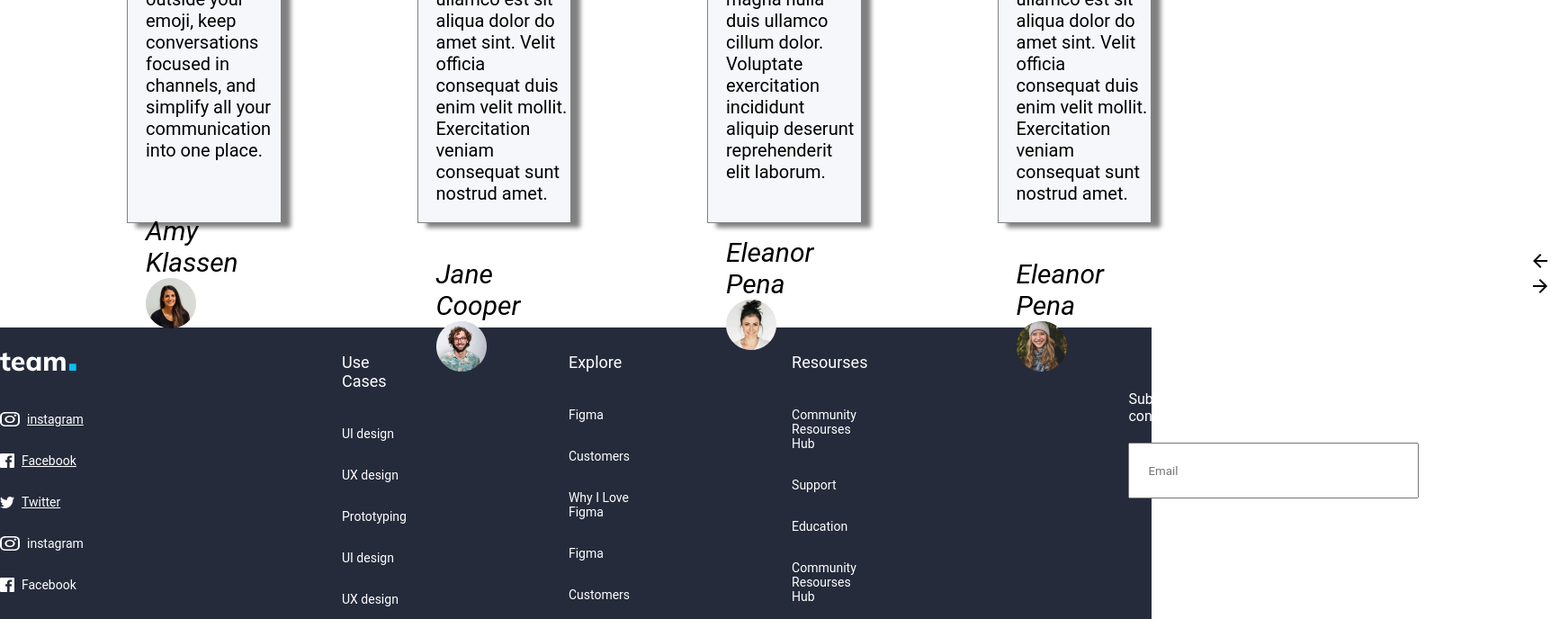
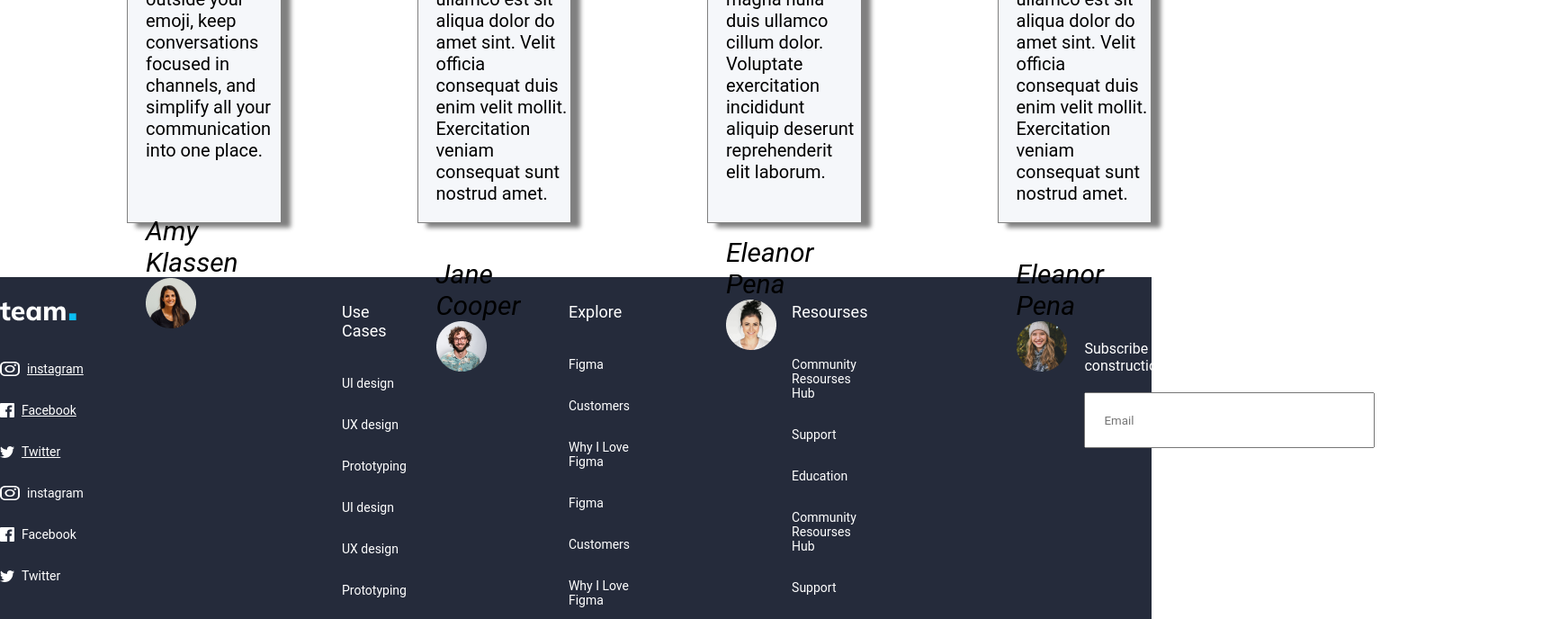
Before and after one commit to gerelt13/my-app, a Next.js app: page / in a window 1280 px wide. Shown: the part 2704-3392 px from the top of the page at 90% size, 1724 px wide, since content can reach past the window. Built offline with nearby package versions, Linux system fonts and the light colour scheme.

Commit message:
fixed learn more buttone

```diff
--- a/app/blog/post/navigation-barBlack.tsx
+++ b/app/blog/post/navigation-barBlack.tsx
@@ -38,7 +38,7 @@ export const NavigationBarBlack = () => {
           <NavigationItemBlack href="blog/create">Create</NavigationItemBlack>
           <NavigationItemBlack href="/blog">Blogs</NavigationItemBlack>
           {/* <NavigationItemBlack href="signup">Sign Up</NavigationItemBlack> */}
-<a href="/blog/post">
+{/* <a href="/blog/post">
           <button
             style={{
               marginRight: "60px",
@@ -55,7 +55,7 @@ export const NavigationBarBlack = () => {
           >
             Get Access
           </button>
-          </a>
+          </a> */}
         </div>
       </div>
     </div>
--- a/app/page-2nd-section/first-section.tsx
+++ b/app/page-2nd-section/first-section.tsx
@@ -66,8 +66,8 @@ export const FirstSection = () => {
       <div
         style={{
           display: "flex",
-          width: "263px",
-          paddingRight: "345px",
+          width: "744px",
+          // paddingRight: "345px",
           // position: "absolute"
         }}
       >
--- a/app/page-2nd-section/footer.tsx
+++ b/app/page-2nd-section/footer.tsx
@@ -9,7 +9,7 @@ export const Footer = () => {
         width: "100vw",
         color: "#fff",
         paddingBottom: "50px",
-        marginBottom: "120px",
+
       }}
     >
       <div style={{ margin: "0 auto", width: "1440px" }}>
@@ -236,7 +236,7 @@ export const Footer = () => {
             style={{
               display: "flex",
               flexDirection: "column",
-              paddingLeft: "260px",
+              paddingLeft: "211px",
               paddingTop: " 30px",
               gap: "20px",
             }}
--- a/app/page-2nd-section/second-section.tsx
+++ b/app/page-2nd-section/second-section.tsx
@@ -35,7 +35,6 @@ export const SecondSection = () => {
             height: " 28px",
             fontSize: "16px",
             display: "flex",
-
             gap: "20px",
           }}
           href="/"
--- a/app/page-2nd-section/third-section.tsx
+++ b/app/page-2nd-section/third-section.tsx
@@ -19,8 +19,10 @@ export const ThirdSection = () => {
             //  position: "absolute"
           }}
         >
+
           Scheduling that actually works
         </h1>
+
         <p
           style={{
             height: "120px",
@@ -44,7 +46,7 @@ export const ThirdSection = () => {
             gap: "20px",
             cursor: "pointer",
           }}
-          href="/"
+
         >
           Learn more
           <svg
--- a/app/page.tsx
+++ b/app/page.tsx
@@ -118,8 +118,7 @@ export default function Home() {
         })}
       </div>
       <div style={{ marginLeft: "1700px", paddingBottom: "30px", paddingTop: "30px" }}>
-        <ArrowBack />
-        <ArrowForward />
+
       </div>
 
       <Footer />
```
